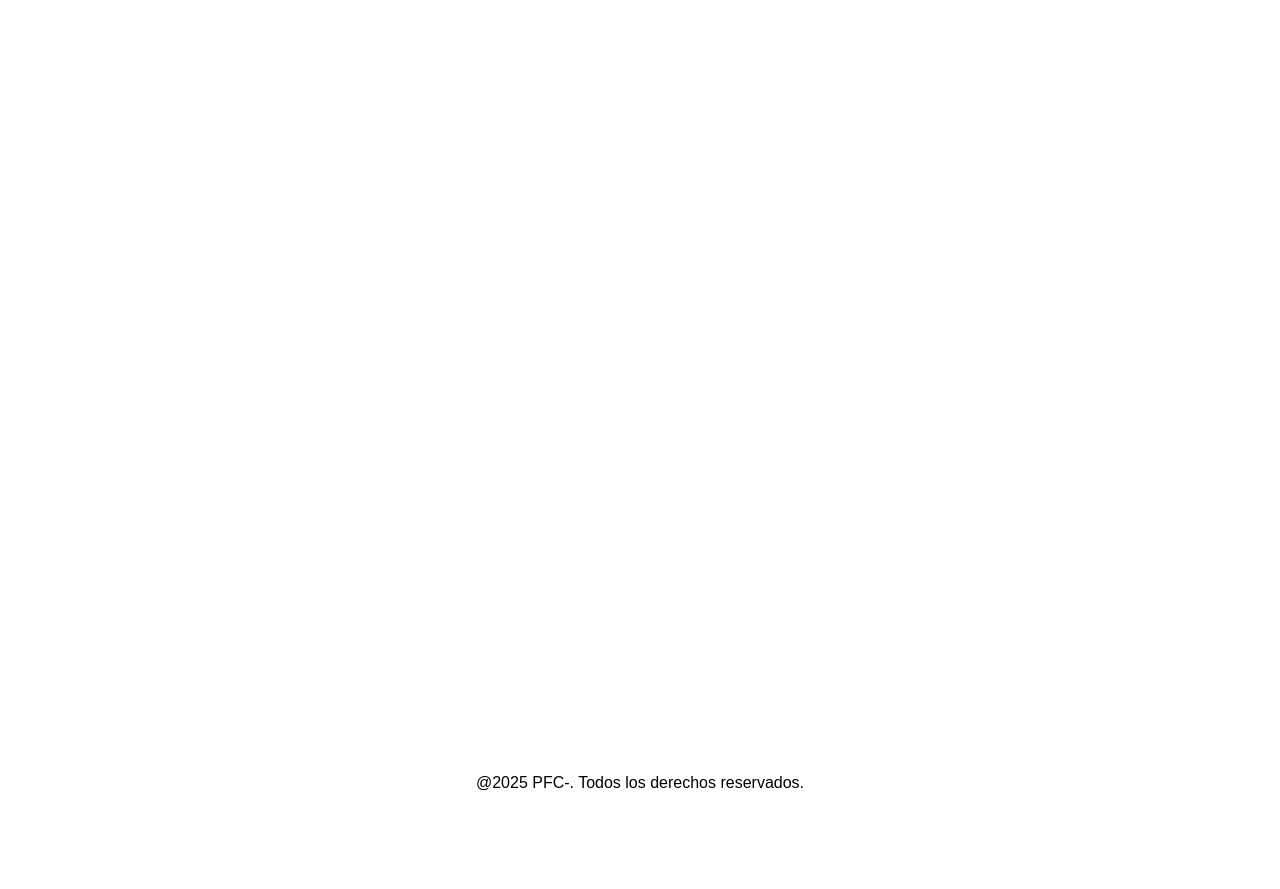
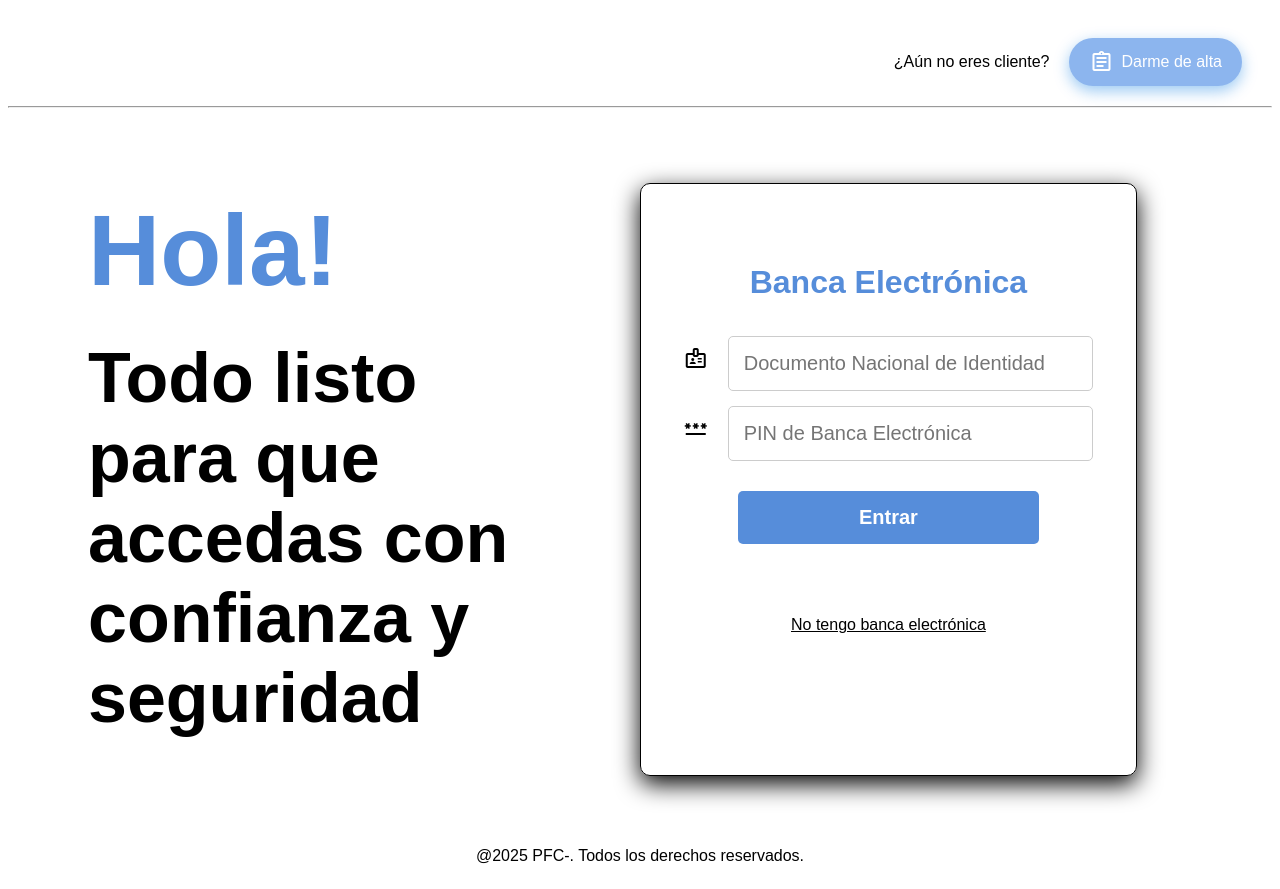
Before and after one commit to davidnoya/PFC-DAW, an Angular app in the folder frontend/PFC/: page /login1 in a window 1280 px wide. Before the commit this address led to /. Before the commit the page ends 816 px from the top, so only its background shows below. Built offline with nearby package versions, Linux system fonts and the light colour scheme.

Commit message:
Implementación del componente login.

```diff
--- a/frontend/PFC/src/app/app-routing.module.ts
+++ b/frontend/PFC/src/app/app-routing.module.ts
@@ -1,10 +1,13 @@
 import { NgModule } from '@angular/core';
 import { RouterModule, Routes } from '@angular/router';
 import { BienvenidaComponent } from './traslado-cuentas/component/bienvenida/bienvenida.component';
+import { LoginComponent } from './traslado-cuentas/component/login/login.component';
 
 const routes: Routes = [
   {path: '', redirectTo: '/bienvenida', pathMatch: 'full'},
   {path: 'bienvenida', component: BienvenidaComponent},
+  {path: 'login1', component: LoginComponent, data: {texto: 'Todo listo para que accedas con confianza y seguridad'}},
+  {path: 'login2', component: LoginComponent, data: {texto: 'Antes de nada, debes acceder a tu banca electrónica'}}
 ];
 
 @NgModule({
--- a/frontend/PFC/src/app/app.module.ts
+++ b/frontend/PFC/src/app/app.module.ts
@@ -5,12 +5,14 @@ import { AppRoutingModule } from './app-routing.module';
 import { AppComponent } from './app.component';
 import { PieComponent } from './shared/pie/pie.component';
 import { BienvenidaComponent } from './traslado-cuentas/component/bienvenida/bienvenida.component';
+import { LoginComponent } from './traslado-cuentas/component/login/login.component';
 
 @NgModule({
   declarations: [
     AppComponent,
     PieComponent,
-    BienvenidaComponent
+    BienvenidaComponent,
+    LoginComponent
   ],
   imports: [
     BrowserModule,
--- /dev/null
+++ b/frontend/PFC/src/app/traslado-cuentas/component/login/login.component.css
@@ -0,0 +1,184 @@
+*{
+  margin: 0;
+  padding: 0;;
+  box-sizing: border-box;
+  font-family: 'Poppins', sans-serif;
+}
+
+.cabecera{
+  display: flex;
+  justify-content: space-between;
+  align-items: center;
+  margin: 30px;
+  margin-bottom: 20px;
+}
+
+.cabecera .registro{
+  display: flex;
+  justify-content: flex-end;
+  align-items: center;
+}
+
+.cabecera .eregistro{
+  display: inline-flex;
+  align-items: center;
+  gap: 8px;
+  padding: 12px 20px;
+  background-color: rgb(140, 181, 238);
+  color: white;
+  font-size: 16px;
+  font-weight: 500;
+  border: none;
+  border-radius: 30px;
+  box-shadow: 0 5px 15px rgba(0, 119, 226, 0.4);
+  text-decoration: none;
+}
+
+.eregistro .material-symbols-outlined{
+  font-size: 24px;
+}
+
+.cabecera a:hover{
+  background-color: rgb(102, 157, 235);
+}
+
+.cabecera p{
+  margin-right: 20px;
+}
+
+.cuerpo{
+  display: grid;
+  grid-template-columns: repeat(2, 1fr);
+  margin-left: 80px;
+  margin-right: 80px;
+  margin-top: 75px;
+  margin-bottom: 83px;
+}
+
+.cuerpo .info{
+  margin-right: 100px;
+}
+
+.cuerpo .info #hola{
+  font-weight: bold;
+  font-size: 100px;
+  color: rgb(86, 141, 218);
+  margin-bottom: 30px;
+  margin-top: 10px;
+}
+
+.cuerpo .info #texto{
+  font-size: 70px;
+  font-weight: bold;
+  margin-bottom: 10px;
+}
+
+.formulario{
+  display: flex;
+  justify-content: center;
+  border: 1px solid black;
+  border-radius: 10px;
+  margin-right: 20px;
+  box-shadow: 0 8px 25px;
+  text-align: center;
+  width: 90%;
+  height: 105%;
+}
+
+.formulario h1{
+  text-align: center;
+  margin-top: 80px;
+  margin-bottom: 35px;
+  color: rgb(86, 141, 218);
+}
+
+.formulario input{
+  width: 85%;
+  padding: 15px;
+  margin-bottom: 15px;
+  border: 1px solid #ccc;
+  border-radius: 5px;
+  font-size: 20px;
+  transition: border-color 0.3s ease;
+}
+
+.formulario input:focus{
+  border-color: rgb(86, 141, 218);
+  outline: none;
+}
+
+.formulario button{
+  width: 70%;
+  padding: 15px;
+  background-color: rgb(86, 141, 218);
+  border: none;
+  color: white;
+  font-weight: bold;
+  font-size: 20px;
+  margin-top: 15px;
+  border-radius: 5px;
+  cursor: pointer;
+  transition: background-color 0.5s ease;
+}
+
+.formulario button:hover{
+  background-color: rgb(140, 181, 238);
+}
+
+.alta {
+  text-decoration: underline;
+  color: black;
+}
+
+.formulario .material-symbols-outlined{
+  margin-right: 20px;
+}
+
+@media (max-width: 1170px) {
+  .cuerpo{
+    grid-template-columns: repeat(1, 1fr);
+  }
+
+  .cuerpo .info{
+    margin-right: 0px;
+    text-align: center;
+    margin-bottom: 40px;
+  }
+
+  .formulario{
+    justify-self: center;
+  }
+
+}
+
+@media (max-width: 580px){
+
+  .cuerpo .info{
+    margin-left: 80px;
+    margin-right: 80px;
+  }
+  .cuerpo .info #hola{
+    font-size: clamp(50px, 2vw, 100px);
+  }
+
+  .cuerpo .info #texto{
+    font-size: clamp(25px, 2vw, 70px);
+  }
+
+  .formulario{
+    transform: scale(0.9);
+    margin-right: 0px;
+  }
+
+  .cuerpo{
+    margin-left: 5px;
+    margin-right: 5px;
+  }
+
+}
+
+@media (max-width: 600px){
+  input::placeholder{
+    font-size: clamp(15px, 3vw, 20px);
+  }
+}
--- /dev/null
+++ b/frontend/PFC/src/app/traslado-cuentas/component/login/login.component.html
@@ -0,0 +1,31 @@
+<link rel="stylesheet" href="https://fonts.googleapis.com/css2?family=Material+Symbols+Outlined:opsz,wght,FILL,GRAD@20..48,100..700,0..1,-50..200" />
+
+<div class="cabecera">
+    <h1></h1>
+    <!-- <img src="https://cdn.abanca.io/assets/logos/abanca.svg"> -->
+    <div class="registro">
+        <p>¿Aún no eres cliente?</p>
+        <a class="eregistro" href="/altausuarios"><span class="material-symbols-outlined">assignment</span>Darme de alta</a>
+    </div>
+</div>
+<hr>
+<div class="cuerpo">
+    <div class="info">
+        <p id="hola">Hola!</p>
+        <p id="texto">{{texto}}</p>
+    </div>
+    <div class="formulario">
+        <form>
+            <h1>Banca Electrónica</h1>
+            <span class="material-symbols-outlined">badge</span>
+            <input type="string" id="dni" name="dni" placeholder="Documento Nacional de Identidad" minlength="9" maxlength="9" required>
+            <br>
+            <span class="material-symbols-outlined">password</span>
+            <input type="string" id="pin" name="pin" placeholder="PIN de Banca Electrónica" minlength="6" maxlength="6" required>
+
+            <button type="submit">Entrar</button>
+            <br><br><br><br><br>
+            <a class="alta" href="/altausuarios">No tengo banca electrónica</a><br><br>
+        </form>
+    </div>
+</div>
--- /dev/null
+++ b/frontend/PFC/src/app/traslado-cuentas/component/login/login.component.ts
@@ -0,0 +1,17 @@
+import { Component, OnInit } from '@angular/core';
+import { ActivatedRoute } from '@angular/router';
+
+@Component({
+  selector: 'app-login',
+  templateUrl: './login.component.html',
+  styleUrls: ['./login.component.css']
+})
+export class LoginComponent implements OnInit {
+  texto: string = '';
+  constructor(private route: ActivatedRoute) { }
+
+  ngOnInit(): void {
+    this.texto = this.route.snapshot.data['texto'];
+  }
+
+}
```
Also changed, not shown: 1 other file (tests, documents, lock files or other folders).
